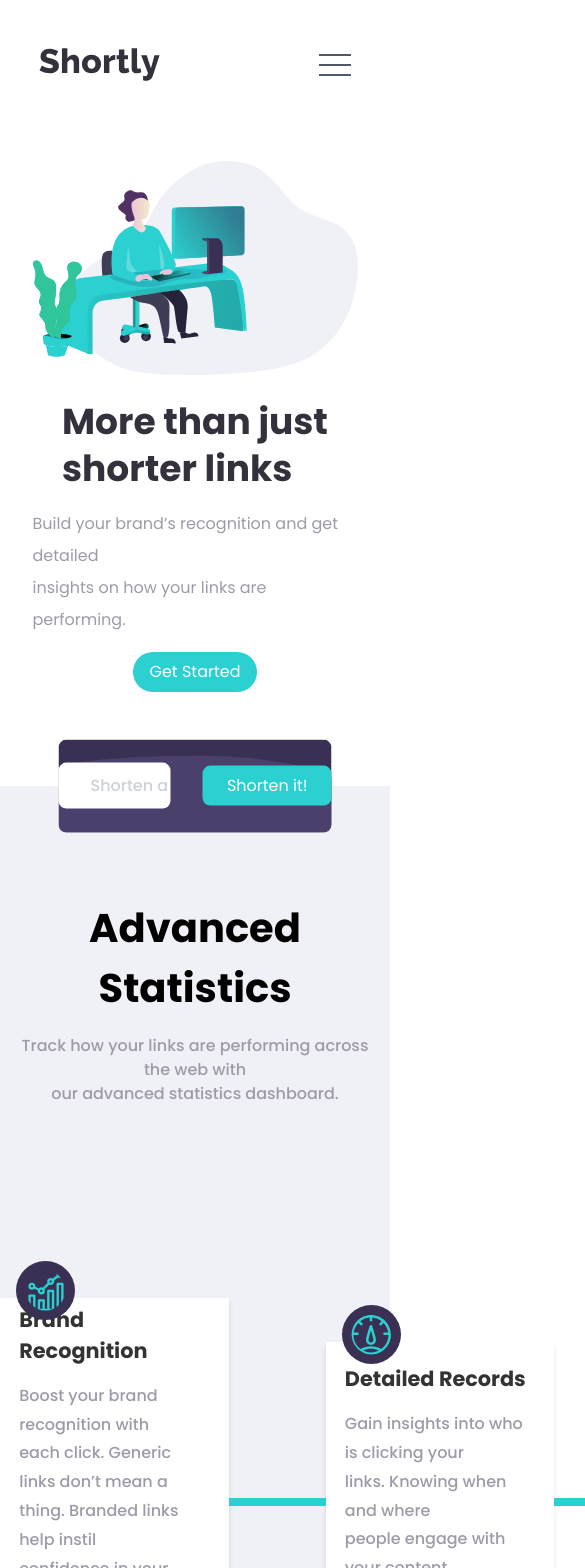
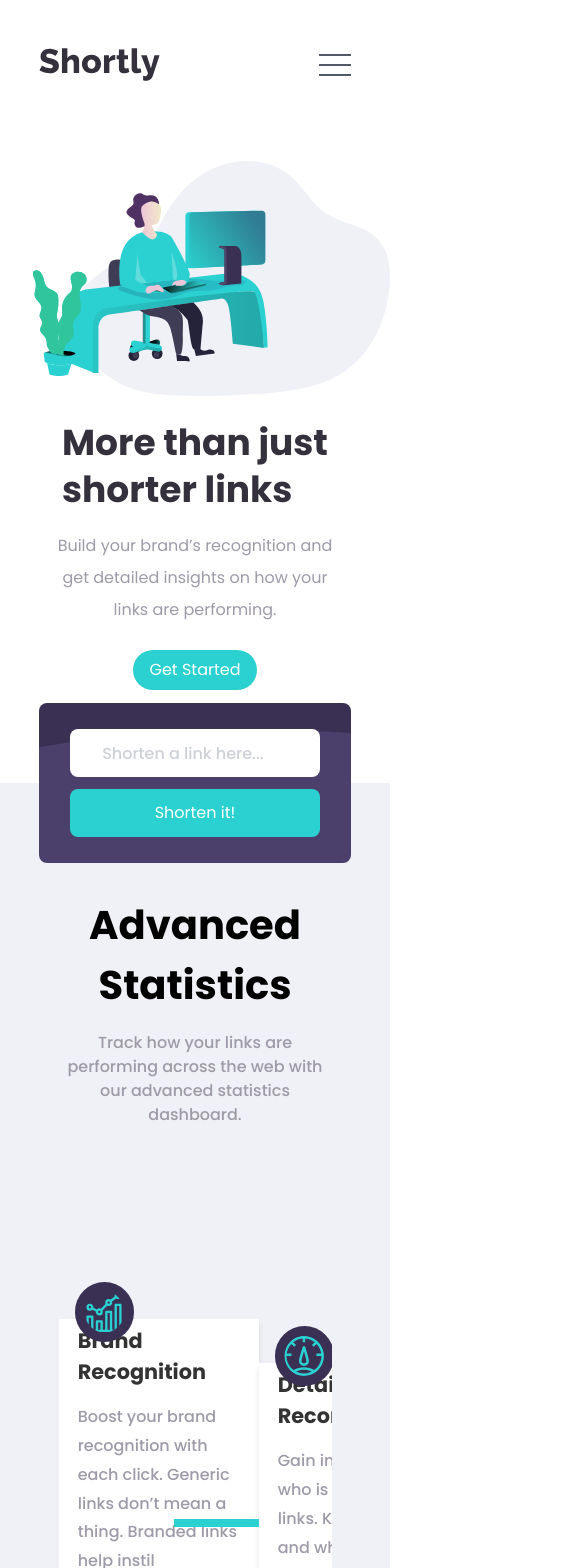
Before and after one commit to tin0312/shortly-landing-page, a React (Vite) app: page / in a window 390 px wide. Shown: the top 1568 px of the page, 585 px wide, since content can reach past the window. Built offline with nearby package versions, Linux system fonts and the light colour scheme; the HTML template or start-up script is replaced by a standard one.

Commit message:
Mobile responsiveness for link results

```diff
--- a/src/App.scss
+++ b/src/App.scss
@@ -162,10 +162,6 @@ li {
 }
 
 // main-container
-.page-container {
-    position: relative;
-    height: 100vh;
-}
 
 .form-container {
     position: absolute;
@@ -175,7 +171,6 @@ li {
     align-items: center;
     justify-content: center;
     width: 70%;
-    height: 11%;
     background-image: url('./assets/images/bg-shorten-desktop.svg');
     background-size: cover;
     background-repeat: no-repeat;
@@ -185,7 +180,6 @@ li {
     input {
         padding: 0.7em 0 0.7em 2em;
         border-radius: 0.5em;
-        width: 75%;
     }
 
     button {
@@ -208,9 +202,9 @@ li {
 .invalid-text {
     position: absolute;
     color: red;
-    bottom: 0.4em;
+    bottom: 0;
     font-size: 0.8em;
-    left: 10em;
+    left: 1em;
 }
 
 form {
@@ -218,7 +212,6 @@ form {
     justify-content: center;
     align-items: center;
     width: 100%;
-    gap: 2em;
 
     input {
         &::placeholder {
@@ -234,7 +227,6 @@ form {
 
 .statistic-container {
     padding-top: 6em;
-    text-align: center;
     background-color: #EFF1F7;
 
     h3 {
@@ -255,8 +247,9 @@ form {
     justify-content: space-between;
     margin: 5em auto 0;
     width: 70%;
-    min-width: 880px;
+    // min-width: 880px;
     height: 50vh;
+    overflow: auto;
     min-height: 600px;
 }
 
@@ -322,7 +315,6 @@ section {
 }
 
 .link-container {
-    display: flex;
     justify-content: center;
     width: $container-width;
     background-color: #FFF;
@@ -332,8 +324,7 @@ section {
 
     .original-link,
     .short-link {
-        display: flex;
-        align-items: center;
+        // align-items: center;
 
         p {
             padding-top: 0;
@@ -362,7 +353,6 @@ section {
             color: #FFF;
             background-color: $button-color;
             border-radius: 0.2em;
-            height: 2em;
             padding: 0 1.5em;
 
             &:hover {
@@ -374,6 +364,12 @@ section {
             background-color: #3A3054;
             color: #FFF;
         }
+    }
+}
+
+@media only screen and (max-width: 441px) {
+    .short-link{
+        border-top: 1px solid #9E9AA8;
     }
 }
 
@@ -425,7 +421,8 @@ section {
     gap: 3em;
     color: #FFF;
     width: $container-width;
-    min-width: 900px;
+    // min-width: 900px;
+    overflow: auto;
     padding-top: 4em;
     padding-bottom: 4em;
 }
--- a/src/components/Header.tsx
+++ b/src/components/Header.tsx
@@ -66,21 +66,21 @@ const Header = () => {
 					</div>
 				</section>
 			</div>
-			<div className="mobile:w-10/12  mobile:flex-col-reverse desktop:flex-row cta-container">
+			<div className="mobile:w-full mobile:flex-col-reverse desktop:flex-row cta-container">
 				<div className="mobile:w-full mobile:items-center desktop:items-start cta-message-container pt-6">
 					<div className="mobile:items-center message-container-control">
 						<h1 className = "mobile:text-4xl desktop:text-5xl">
 							More than just <br />
 							shorter links
 						</h1>
-						<p>
+						<p className="mobile:text-center mobile:pb-2 w-3/4">
 							Build your brand’s recognition and get detailed
-							<br /> insights on how your links are performing.
+							insights on how your links are performing.
 						</p>
 					</div>
 					<button>Get Started</button>
 				</div>
-				<div className="mobile:w-full cta-image-container">
+				<div className="mobile:w-11/12 mobile:self-end cta-image-container">
 					<img src={Images.workingIllustration} alt="illustration-working" />
 				</div>
 			</div>
--- a/src/components/LinkPairs.tsx
+++ b/src/components/LinkPairs.tsx
@@ -17,15 +17,15 @@ const LinkPairs: React.FC<LinkPairsProps> = ({ linkData, handleCopy}) => {
 	const linkPairs = linkData.map((pair, index) => {
 		const id = Object.keys(pair)[0]
 		return (
-			<div className="mobile:w-4/5 link-container" key={index}>
+			<div className="mobile:w-4/5 mobile:pl-3 mobile:pr-3 mobile:h-36 link-container flex mobile:flex-col desktop:flex-row" key={index}>
 				<div className="original-link">
 					<p>{pair[id]?.lastSubmitUrl}</p>
 				</div>
-				<div className="short-link">
+				<div className="short-link flex mobile:flex-col desktop:flex-row mobile:items-start desktop:items-center mobile:gap-3 mobile:pt-1">
 					<p>{pair[id]?.shortUrl}</p>
 					<button
 						onClick={() => handleCopy(id)}
-						className={pair[id].isCopied  ? "copied-btn" : ""}
+						className={pair[id].isCopied  ? "copied-btn mobile:w-full h-6 mobile:h-10 desktop:h-10" : "mobile:w-full mobile:h-10 desktop:h-10"}
 					>
 						{pair[id].isCopied ? "Copied!" : "Copy"}
 					</button>
--- a/src/components/Main.tsx
+++ b/src/components/Main.tsx
@@ -76,10 +76,10 @@ const Main = () => {
 	return (
 		<div className="main-container">
 			<div className="section-container">
-				<div className="form-container">
-					<form onSubmit={handleSubmit}>
+				<div className="form-container mobile:h-40 mobile:w-4/5 desktop:h-28">
+					<form className = "mobile:flex-col gap-3 desktop:flex-row" onSubmit={handleSubmit}>
 						<input
-							className={isInvalid ? "invalid-input" : ""}
+							className={isInvalid ? "invalid-input w-4/5 h-12" : "w-4/5 h-12"}
 							type="text"
 							name="url"
 							id="url"
@@ -87,18 +87,18 @@ const Main = () => {
 							onChange={handleOnChange}
 							placeholder="Shorten a link here..."
 						/>
-						<button type="submit">Shorten it!</button>
+						<button type="submit" className="mobile:w-4/5 h-12">Shorten it!</button>
 					</form>
 					{isInvalid && <i className="invalid-text">Please add a link</i>}
 				</div>
-				<div className="statistic-container">
+				<div className="statistic-container flex flex-col items-center">
 					{linkData.length > 0 && (
 						<LinkPairs linkData={linkData} handleCopy={(id) => handleCopy(id)} />
 					)}
-					<div className="statistic-header-container">
+					<div className="statistic-header-container flex flex-col mobile:w-9/12 text-center">
 						<h3>Advanced Statistics</h3>
-						<p>
-							Track how your links are performing across the web with <br />
+						<p  className="">
+							Track how your links are performing across the web with
 							our advanced statistics dashboard.
 						</p>
 					</div>
```
